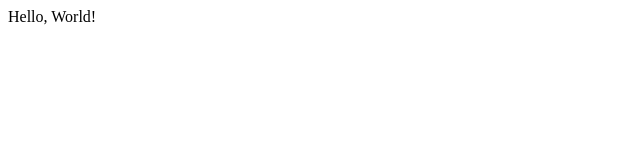
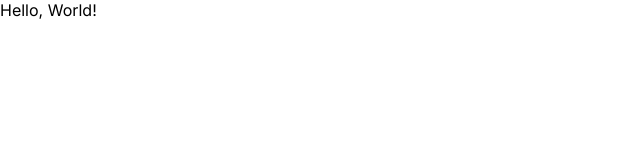
Before and after one commit to TSinha2/travel-journal, a React (Vite) app: page / in a window 1280 px wide. Shown: the top 160 px of the page, without its empty margins (0-640 px from the left). Built offline with nearby package versions, Linux system fonts and the light colour scheme.

Commit message:
App.css: Split root into grid and use Inter font

```diff
--- a/src/App.css
+++ b/src/App.css
@@ -0,0 +1,15 @@
+body
+{
+  width: 100vw;
+  height: 100vh;
+  margin: 0px;
+  font-family: 'Inter', sans-serif;
+}
+
+#root
+{
+  width: 100%;
+  height: 100%;
+  display: grid;
+  grid-template-rows: 0.25fr 5fr 0.5fr;
+}
```
